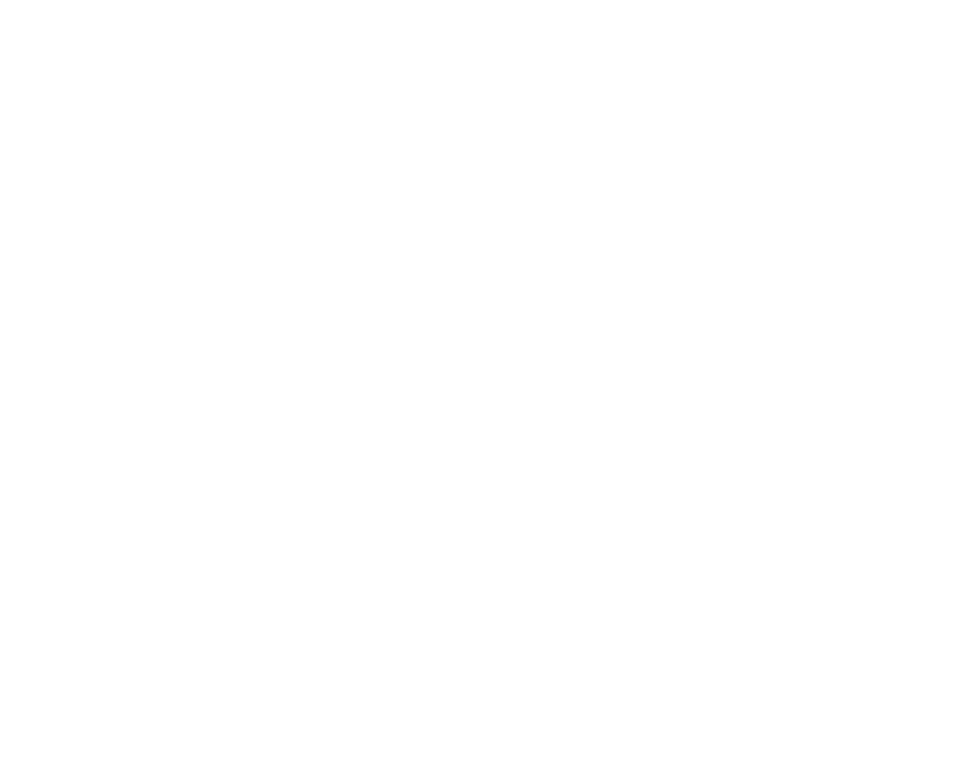
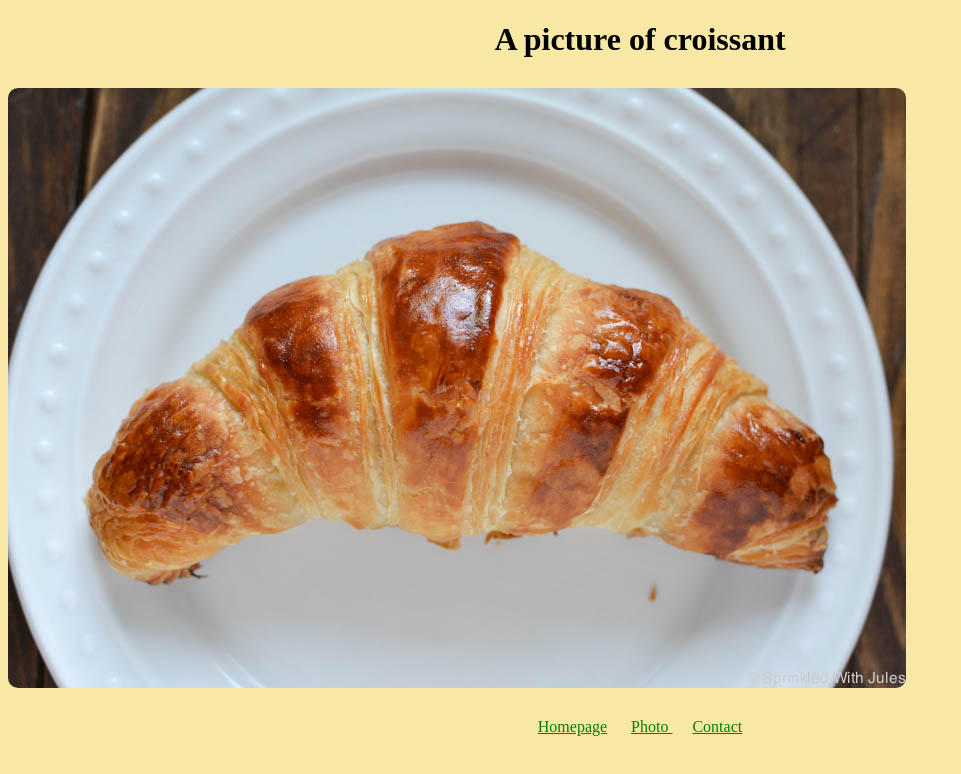
Before and after one commit to gertagosa/multiple-pages-static-website, a plain HTML site: page photo.html in a window 1280 px wide. Shown: the whole page, without its empty margins (0-961 px from the left). Drawn offline with Linux system fonts and the light colour scheme.

Commit message:
Added the photo page content

```diff
--- a/photo.html
+++ b/photo.html
@@ -0,0 +1,19 @@
+<!DOCTYPE html>
+<html lang="en">
+  <head>
+    <meta charset="UTF-8" />
+    <meta http-equiv="X-UA-Compatible" content="IE=edge" />
+    <meta name="viewport" content="width=device-width, initial-scale=1.0" />
+    <link rel="stylesheet" href="scc/styles.css" />
+    <title>Croissant</title>
+  </head>
+  <body>
+    <h1>A picture of croissant</h1>
+    <img src="/images/croissant.jpg" alt="" class="croissant-photo" />
+    <footer>
+      <a href="/"> Homepage</a>
+      <a href="/photo.html">Photo </a>
+      <a href="/contact.html"> Contact</a>
+    </footer>
+  </body>
+</html>
--- a/scc/styles.css
+++ b/scc/styles.css
@@ -4,6 +4,13 @@ body {
 h1,
 p {
   text-align: center;
+}
+
+.croissant-photo {
+  max-width: 100%;
+  border-radius: 10px;
+  display: block;
+  margin: 30px 0;
 }
 footer {
   text-align: center;
```
